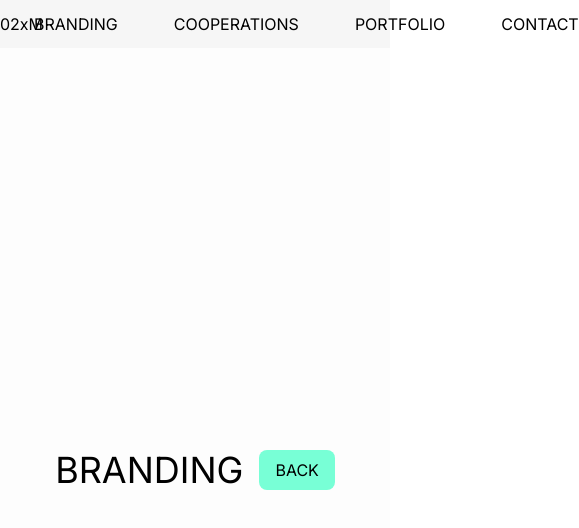
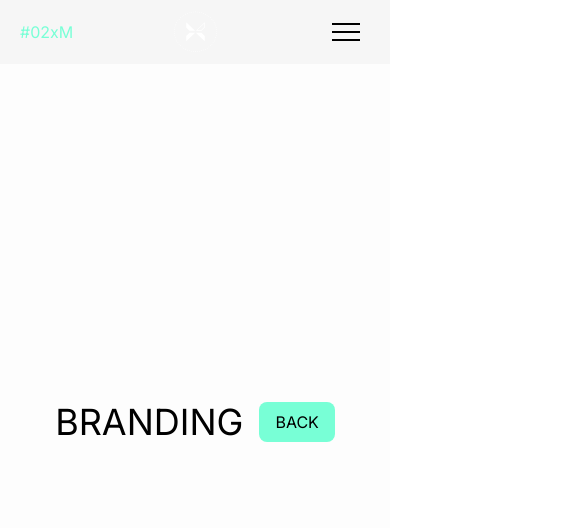
Before and after one commit to maras20193/02xm, a Next.js app: page /branding in a window 390 px wide. Shown: the top 528 px of the page, 579 px wide, since content can reach past the window. Built offline with nearby package versions, Linux system fonts and the light colour scheme.

Commit message:
[NAV] add basic mobile nav

```diff
--- a/package.json
+++ b/package.json
@@ -11,6 +11,7 @@
     "format": "prettier --write ."
   },
   "dependencies": {
+    "hamburger-react": "^2.5.1",
     "next": "14.2.7",
     "react": "^18",
     "react-dom": "^18"
--- a/src/app/layout.js
+++ b/src/app/layout.js
@@ -1,6 +1,7 @@
 import { Inter } from 'next/font/google';
 import './globals.css';
 import { Nav } from '@/components/Nav';
+import { MobileNav } from '@/components/MobileNav';
 
 const inter = Inter({ subsets: ['latin'] });
 
@@ -13,6 +14,7 @@ export default function RootLayout({ children }) {
   return (
     <html lang="en">
       <body className={inter.className}>
+        <MobileNav />
         <Nav />
         {children}
       </body>
--- /dev/null
+++ b/src/assets/index.js
@@ -0,0 +1 @@
+export { default as logoDarkMode } from './logos/logoDarkMode.svg';
--- /dev/null
+++ b/src/components/MobileNav.js
@@ -0,0 +1,43 @@
+'use client';
+
+import { logoDarkMode } from '@/assets';
+import { navigation } from '@/config/navigation';
+import { routes } from '@/utils/routes';
+import Hamburger from 'hamburger-react';
+import Image from 'next/image';
+import Link from 'next/link';
+import { useState } from 'react';
+
+export const MobileNav = ({ ...rest }) => {
+  const [isOpen, setIsOpen] = useState(false);
+
+  return (
+    <nav
+      className={`container-xl fixed flex ${
+        isOpen ? 'h-[100vh]' : 'h-16'
+      } w-full flex-col items-center justify-center bg-layout-secondary text-text-primary transition-all duration-300`}
+      {...rest}
+    >
+      <Link
+        className="absolute left-5 top-5 text-base text-accent-primary"
+        href={routes.HOME}
+      >
+        #02xM
+      </Link>
+      <Link className="" href={routes.HOME}>
+        <Image src={logoDarkMode} alt="02xM logo" height={42} />
+      </Link>
+      <div className="absolute right-5">
+        <Hamburger toggled={isOpen} toggle={setIsOpen} size={28} />
+      </div>
+
+      <ul className="hidden w-full flex-row items-center justify-center gap-14 uppercase">
+        {navigation.map((item) => (
+          <Link href={item.href} key={item.name}>
+            {item.name}
+          </Link>
+        ))}
+      </ul>
+    </nav>
+  );
+};
--- a/src/components/Nav.js
+++ b/src/components/Nav.js
@@ -1,10 +1,16 @@
+import { logoDarkMode } from '@/assets';
 import { navigation } from '@/config/navigation';
 import { routes } from '@/utils/routes';
+import Image from 'next/image';
 import Link from 'next/link';
 
-export const Nav = () => (
-  <nav className="flex h-12 w-full flex-row items-center bg-layout-secondary text-text-primary">
-    <Link className="" href={routes.HOME}>
+export const Nav = ({ ...rest }) => (
+  <nav
+    className="container-xl hidden h-12 w-full flex-row items-center bg-layout-secondary text-text-primary"
+    {...rest}
+  >
+    <Link className="gap- flex items-center justify-center" href={routes.HOME}>
+      <Image src={logoDarkMode} alt="02xM logo" />
       02xM
     </Link>
     <ul className="flex w-full flex-row items-center justify-center gap-14 uppercase">
```
Also changed, not shown: src/assets/logos/logoDarkMode.svg (added), 1 other file (tests, documents, lock files or other folders).
